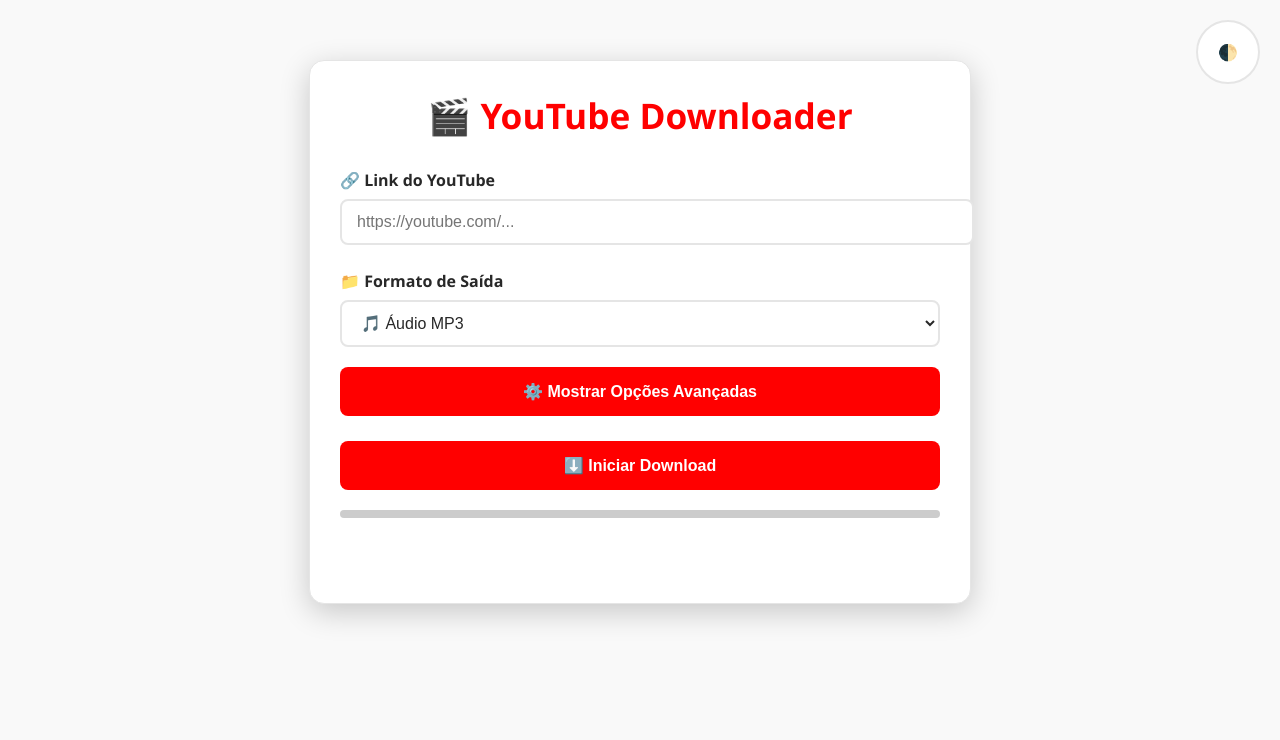
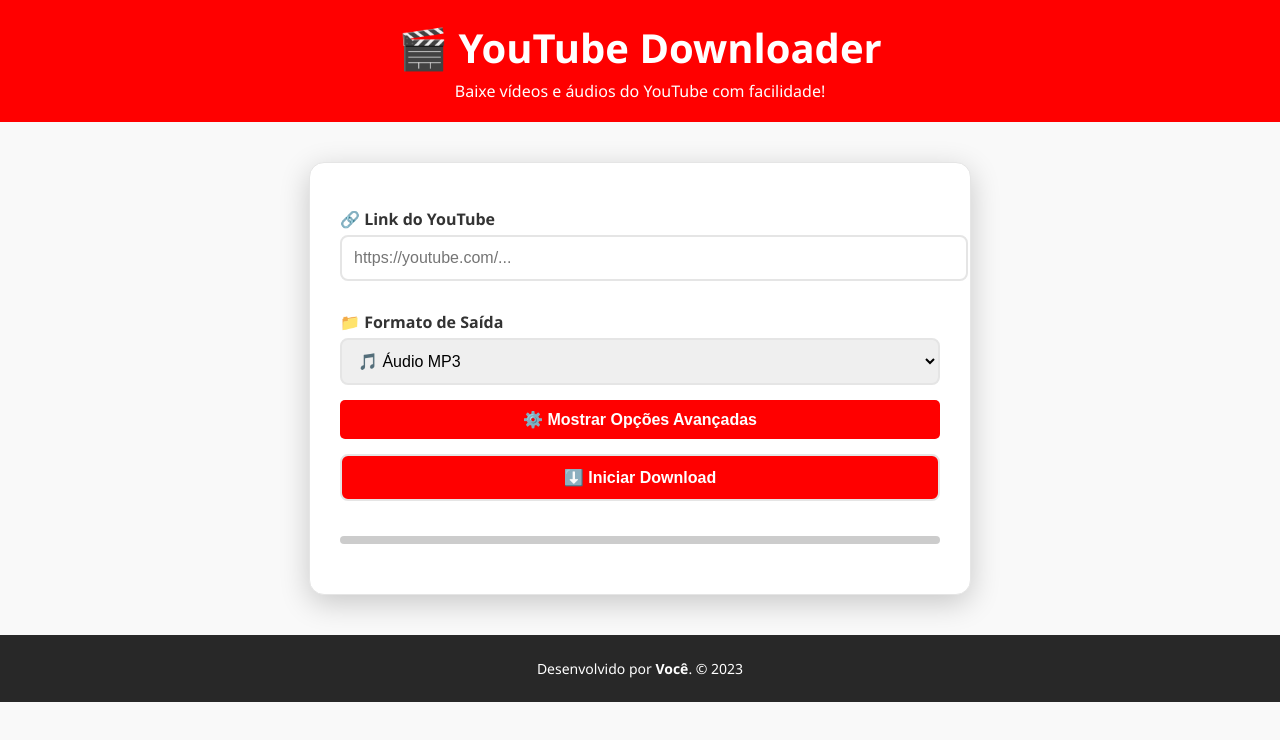
Before and after one commit to andersonjr667/YT_Downloader, a website: page public/index.html in a window 1280 px wide. Drawn offline with Linux system fonts and the light colour scheme.

Commit message:
Melhorias no backend e frontend, incluindo fallback de APIs e opções avançadas

```diff
--- a/package.json
+++ b/package.json
@@ -4,7 +4,8 @@
     "main": "server.js",
     "scripts": {
         "start": "node server.js",
-        "dev": "nodemon server.js"
+        "dev": "nodemon server.js",
+        "postinstall": "apt-get update && apt-get install -y yt-dlp zip p7zip-full"
     },
     "dependencies": {
         "express": "^4.18.2",
--- a/public/index.html
+++ b/public/index.html
@@ -3,183 +3,17 @@
 <head>
   <meta charset="UTF-8">
   <meta name="viewport" content="width=device-width, initial-scale=1.0">
-  <title>YouTube Downloader - Dark Mode</title>
-  <style>
-    :root {
-      --primary-color: #FF0000; /* Vermelho do YouTube */
-      --secondary-color: #282828; /* Fundo escuro */
-      --bg-color: #F9F9F9; /* Fundo claro */
-      --text-color: #282828; /* Texto escuro */
-      --input-bg: #FFFFFF; /* Fundo dos inputs */
-      --container-bg: #FFFFFF; /* Fundo dos containers */
-      --border-color: #E5E5E5; /* Bordas suaves */
-      --progress-bg: #CCCCCC; /* Fundo da barra de progresso */
-    }
-
-    .light-theme {
-      --bg-color: #FFFFFF; /* Fundo claro */
-      --text-color: #282828; /* Texto escuro */
-      --input-bg: #F9F9F9; /* Fundo dos inputs */
-      --container-bg: #FFFFFF; /* Fundo dos containers */
-      --border-color: #E5E5E5; /* Bordas suaves */
-      --progress-bg: #CCCCCC; /* Fundo da barra de progresso */
-    }
-
-    * {
-      transition: background-color 0.3s, color 0.3s, border-color 0.3s;
-    }
-
-    body {
-      font-family: 'Segoe UI', system-ui, sans-serif;
-      background-color: var(--bg-color);
-      color: var(--text-color);
-      margin: 0;
-      padding: 20px;
-      min-height: 100vh;
-    }
-
-    .container {
-      max-width: 600px;
-      margin: 40px auto;
-      padding: 30px;
-      background-color: var(--container-bg);
-      border-radius: 15px;
-      box-shadow: 0 8px 30px rgba(0, 0, 0, 0.2);
-      border: 1px solid var(--border-color);
-    }
-
-    h1 {
-      text-align: center;
-      color: var(--primary-color);
-      margin: 0 0 30px 0;
-      font-size: 2.2em;
-      display: flex;
-      align-items: center;
-      justify-content: center;
-      gap: 10px;
-    }
-
-    label {
-      display: block;
-      margin: 25px 0 8px 0;
-      font-weight: 600;
-      color: var(--text-color);
-    }
-
-    input, select {
-      width: 100%;
-      padding: 12px 15px;
-      border: 2px solid var(--border-color);
-      border-radius: 8px;
-      background-color: var(--input-bg);
-      color: var(--text-color);
-      font-size: 16px;
-    }
-
-    input:focus, select:focus {
-      outline: none;
-      border-color: var(--primary-color);
-      box-shadow: 0 0 0 3px rgba(255, 0, 0, 0.2);
-    }
-
-    button {
-      width: 100%;
-      padding: 15px;
-      background: var(--primary-color);
-      border: none;
-      border-radius: 8px;
-      color: white;
-      font-size: 16px;
-      font-weight: 600;
-      cursor: pointer;
-      margin-top: 25px;
-      transition: transform 0.2s, opacity 0.2s;
-    }
-
-    button:hover {
-      transform: translateY(-2px);
-      opacity: 0.9;
-    }
-
-    #status {
-      margin-top: 25px;
-      padding: 15px;
-      border-radius: 8px;
-      text-align: center;
-    }
-
-    .loading {
-      display: inline-block;
-      width: 24px;
-      height: 24px;
-      border: 3px solid rgba(255, 255, 255, 0.3);
-      border-radius: 50%;
-      border-top-color: var(--primary-color);
-      animation: spin 1s linear infinite;
-    }
-
-    @keyframes spin {
-      to {
-        transform: rotate(360deg);
-      }
-    }
-
-    .theme-toggle {
-      position: fixed;
-      top: 20px;
-      right: 20px;
-      background: var(--container-bg);
-      border: 2px solid var(--border-color);
-      padding: 10px;
-      border-radius: 50%;
-      cursor: pointer;
-      width: 40px;
-      height: 40px;
-      display: flex;
-      align-items: center;
-      justify-content: center;
-    }
-
-    .progress-container {
-      width: 100%;
-      height: 8px;
-      background-color: var(--progress-bg);
-      border-radius: 4px;
-      margin-top: 20px;
-      overflow: hidden;
-    }
-
-    .progress-bar {
-      height: 100%;
-      background: var(--primary-color);
-      transition: width 0.3s ease;
-    }
-
-    .download-link {
-      display: block;
-      padding: 15px;
-      background-color: var(--input-bg);
-      border-radius: 8px;
-      text-decoration: none;
-      color: var(--primary-color);
-      border: 2px solid var(--border-color);
-      margin-top: 15px;
-      transition: transform 0.2s;
-    }
-
-    .download-link:hover {
-      transform: translateX(5px);
-      border-color: var(--primary-color);
-    }
-
-  </style>
+  <title>YouTube Downloader</title>
+  <link rel="stylesheet" href="styles.css">
 </head>
 <body>
-  <div class="theme-toggle" onclick="toggleTheme()">🌓</div>
+  <header>
+    <h1>🎬 YouTube Downloader</h1>
+    <p>Baixe vídeos e áudios do YouTube com facilidade!</p>
+  </header>
 
-  <div class="container">
-    <h1>🎬 YouTube Downloader</h1>
-
+  <main class="container">
+    <form id="downloadForm">
       <label for="urlInput">🔗 Link do YouTube</label>
       <input
         type="url"
@@ -195,11 +29,9 @@
         <option value="mp4">🎥 Vídeo MP4</option>
       </select>
 
-    <!-- Botão para exibir/ocultar opções avançadas -->
-    <button type="button" id="toggleAdvancedOptions" style="margin-top: 20px;">⚙️ Mostrar Opções Avançadas</button>
+      <button type="button" id="toggleAdvancedOptions">⚙️ Mostrar Opções Avançadas</button>
 
-    <!-- Seção avançada -->
-    <div id="advancedOptions" style="margin-top: 20px; display: none;">
+      <div id="advancedOptions" style="display: none;">
         <h3>⚙️ Opções Avançadas</h3>
 
         <label for="filenameInput">📝 Nome do Arquivo</label>
@@ -241,32 +73,21 @@
         >
       </div>
 
-    <button onclick="iniciarDownload()">⬇️ Iniciar Download</button>
+      <button type="submit">⬇️ Iniciar Download</button>
+    </form>
 
     <div class="progress-container" id="progressContainer">
       <div class="progress-bar" id="progressBar" style="width: 0%"></div>
     </div>
 
     <div id="status"></div>
-  </div>
+  </main>
+
+  <footer>
+    <p>Desenvolvido por <strong>Você</strong>. © 2023</p>
+  </footer>
 
   <script>
-    // Controle de Tema
-    function toggleTheme() {
-      document.body.classList.toggle('light-theme');
-      const isLight = document.body.classList.contains('light-theme');
-      localStorage.setItem('theme', isLight ? 'light' : 'dark');
-      document.querySelector('.theme-toggle').textContent = isLight ? '🌙' : '🌞';
-    }
-
-    // Carregar tema salvo
-    const savedTheme = localStorage.getItem('theme') || 'dark';
-    if (savedTheme === 'light') {
-      document.body.classList.add('light-theme');
-      document.querySelector('.theme-toggle').textContent = '🌙';
-    }
-
-    // Exibir/ocultar opções avançadas
     document.getElementById('toggleAdvancedOptions').addEventListener('click', () => {
       const advancedOptions = document.getElementById('advancedOptions');
       const isVisible = advancedOptions.style.display === 'block';
@@ -276,8 +97,8 @@
         : '⚙️ Ocultar Opções Avançadas';
     });
 
-    // Controle de Download
-    async function iniciarDownload() {
+    document.getElementById('downloadForm').addEventListener('submit', async (e) => {
+      e.preventDefault();
       const status = document.getElementById("status");
       const progressBar = document.getElementById("progressBar");
 
@@ -318,12 +139,6 @@
         status.innerHTML = `<div style="color:#ff4444">❌ ${error.message}</div>`;
         progressBar.style.width = '0%';
       }
-    }
-
-    // Validação em tempo real
-    document.getElementById('urlInput').addEventListener('input', function(e) {
-      const isValid = e.target.validity.valid;
-      e.target.style.borderColor = isValid ? 'var(--border-color)' : '#ff4444';
     });
   </script>
 </body>
--- a/public/styles.css
+++ b/public/styles.css
@@ -1,53 +1,103 @@
+:root {
+  --primary-color: #FF0000;
+  --secondary-color: #282828;
+  --bg-color: #F9F9F9;
+  --text-color: #333;
+  --input-bg: #FFFFFF;
+  --container-bg: #FFFFFF;
+  --border-color: #E5E5E5;
+  --progress-bg: #CCCCCC;
+}
+
 body {
-  font-family: Arial, sans-serif;
-  background-color: #f2f2f2;
+  font-family: 'Segoe UI', system-ui, sans-serif;
+  background-color: var(--bg-color);
+  color: var(--text-color);
   margin: 0;
   padding: 0;
 }
 
-.container {
-  max-width: 500px;
-  margin: 60px auto;
+header {
+  text-align: center;
   padding: 20px;
-  background-color: white;
-  border-radius: 10px;
-  box-shadow: 0 0 10px rgba(0,0,0,0.1);
+  background-color: var(--primary-color);
+  color: white;
 }
 
-h1 {
-  text-align: center;
-  color: #2b9bbd;
+header h1 {
+  margin: 0;
+  font-size: 2.5em;
+}
+
+header p {
+  margin: 5px 0 0;
+}
+
+.container {
+  max-width: 600px;
+  margin: 40px auto;
+  padding: 30px;
+  background-color: var(--container-bg);
+  border-radius: 15px;
+  box-shadow: 0 8px 30px rgba(0, 0, 0, 0.2);
+  border: 1px solid var(--border-color);
 }
 
 label {
   display: block;
-  margin-top: 20px;
+  margin: 15px 0 5px;
   font-weight: bold;
 }
 
-input,
-select {
+input, select, button {
   width: 100%;
-  padding: 10px;
-  margin-top: 5px;
-  border-radius: 5px;
-  border: 1px solid #ccc;
+  padding: 12px;
+  margin-bottom: 15px;
+  border: 2px solid var(--border-color);
+  border-radius: 8px;
+  font-size: 16px;
+}
+
+input:focus, select:focus {
+  outline: none;
+  border-color: var(--primary-color);
+  box-shadow: 0 0 0 3px rgba(255, 0, 0, 0.2);
 }
 
 button {
-  margin-top: 20px;
-  width: 100%;
-  padding: 12px;
-  background-color: #fc9403;
-  border: none;
+  background-color: var(--primary-color);
   color: white;
-  font-size: 16px;
-  border-radius: 5px;
+  font-weight: bold;
   cursor: pointer;
+  transition: background-color 0.3s, transform 0.2s;
 }
 
 button:hover {
-  background-color: #e58302;
+  background-color: #cc0000;
+  transform: translateY(-2px);
+}
+
+.progress-container {
+  width: 100%;
+  height: 8px;
+  background-color: var(--progress-bg);
+  border-radius: 4px;
+  overflow: hidden;
+  margin-top: 20px;
+}
+
+.progress-bar {
+  height: 100%;
+  background-color: var(--primary-color);
+  transition: width 0.3s ease;
+}
+
+footer {
+  text-align: center;
+  padding: 10px;
+  background-color: var(--secondary-color);
+  color: white;
+  font-size: 14px;
 }
 
 #status {
```
Also changed, not shown: server.js (+17 -10 lines). Lines whose indentation alone changed are shown as unchanged.
